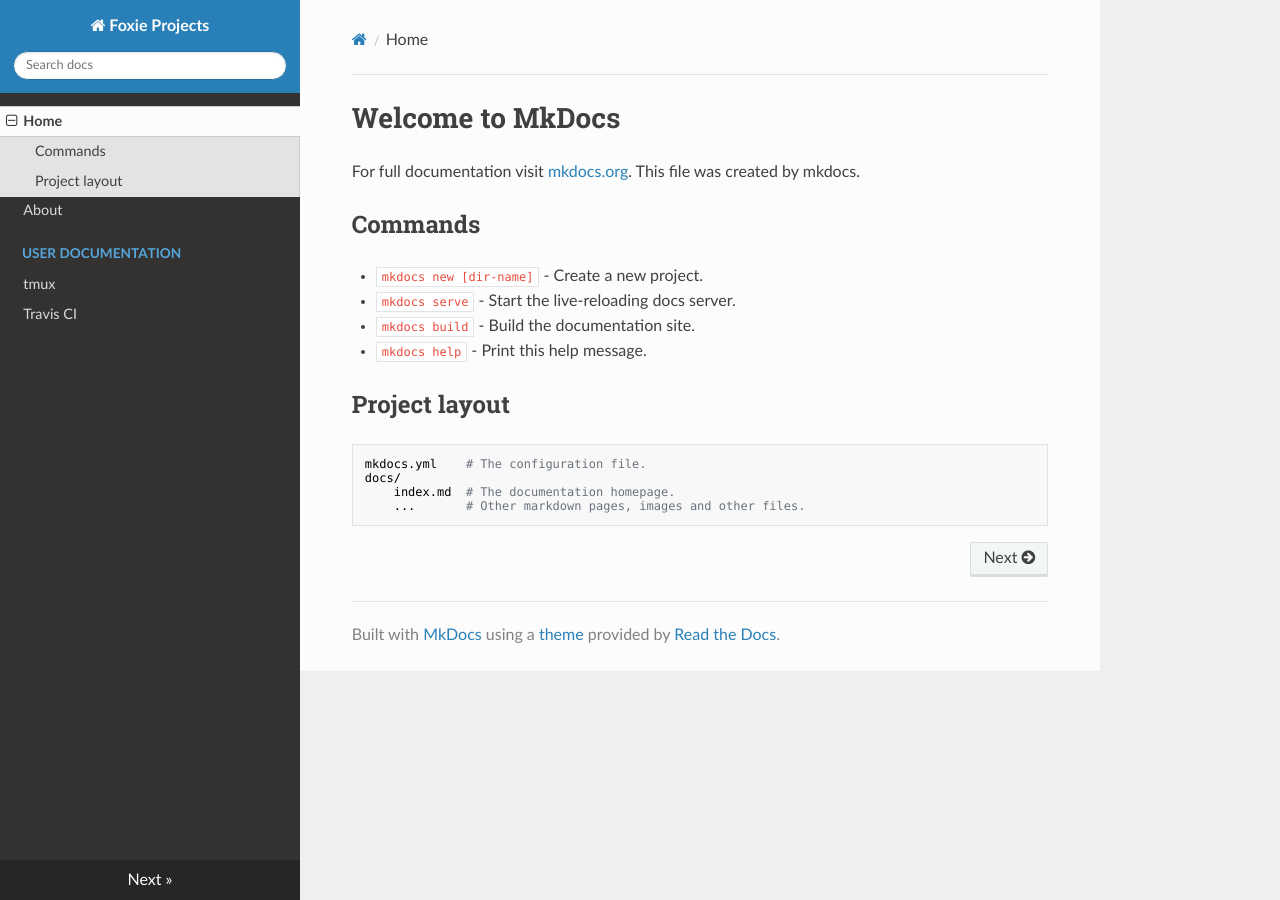
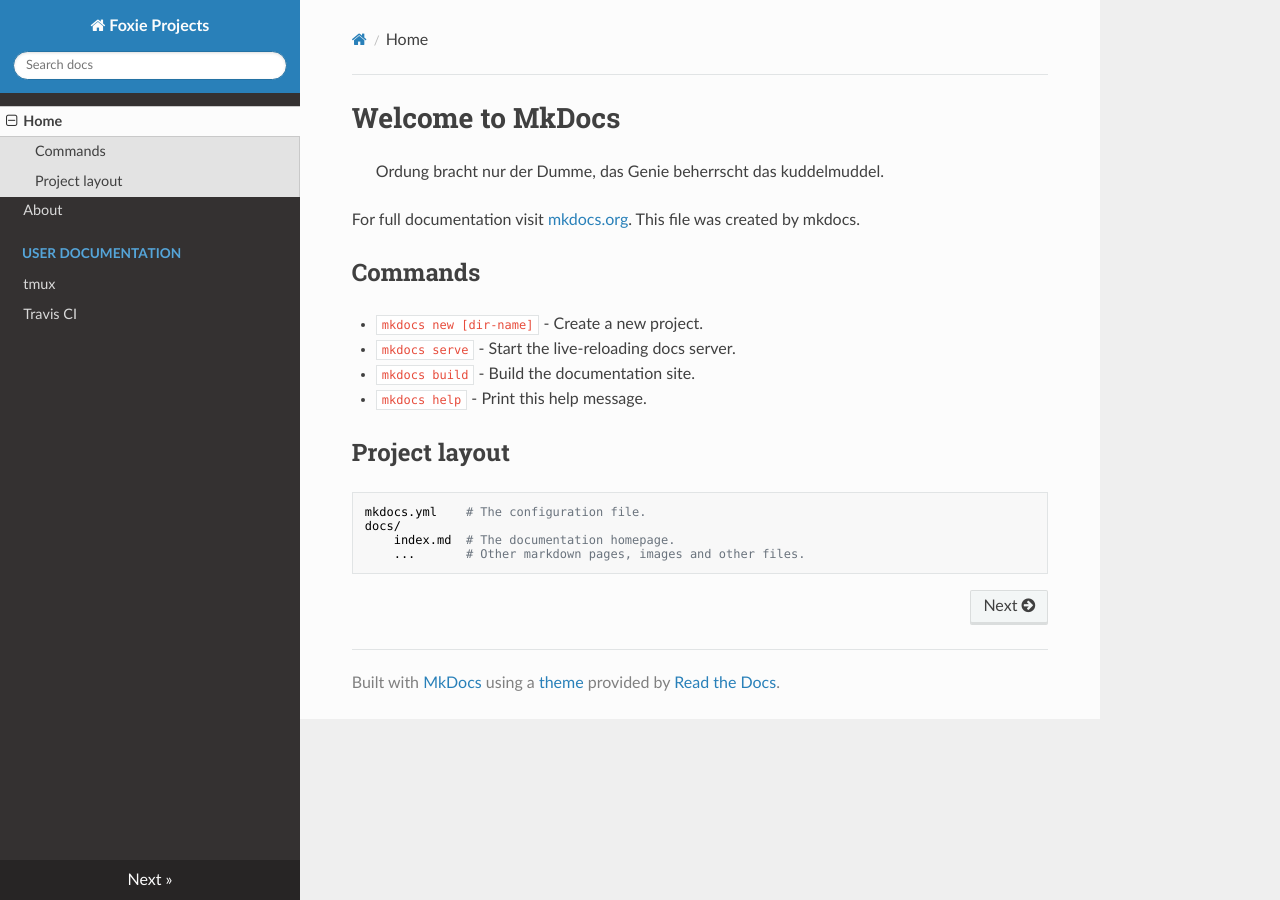
Before and after one commit to linviaz/foxie, an MkDocs documentation site: the page built from docs/index.md, in a window 1280 px wide. Built offline with MkDocs 1.6.1, drawn with Linux system fonts in a browser that asks for light colours; nearby versions of some CDN libraries; old or Windows-style settings are respelled for this version of MkDocs.

Commit message:
Update index.md

```diff
--- a/docs/index.md
+++ b/docs/index.md
@@ -1,4 +1,6 @@
 # Welcome to MkDocs
+
+> Ordung bracht nur der Dumme, das Genie beherrscht das kuddelmuddel.
 
 For full documentation visit [mkdocs.org](http://mkdocs.org).
 This file was created by mkdocs.
```
